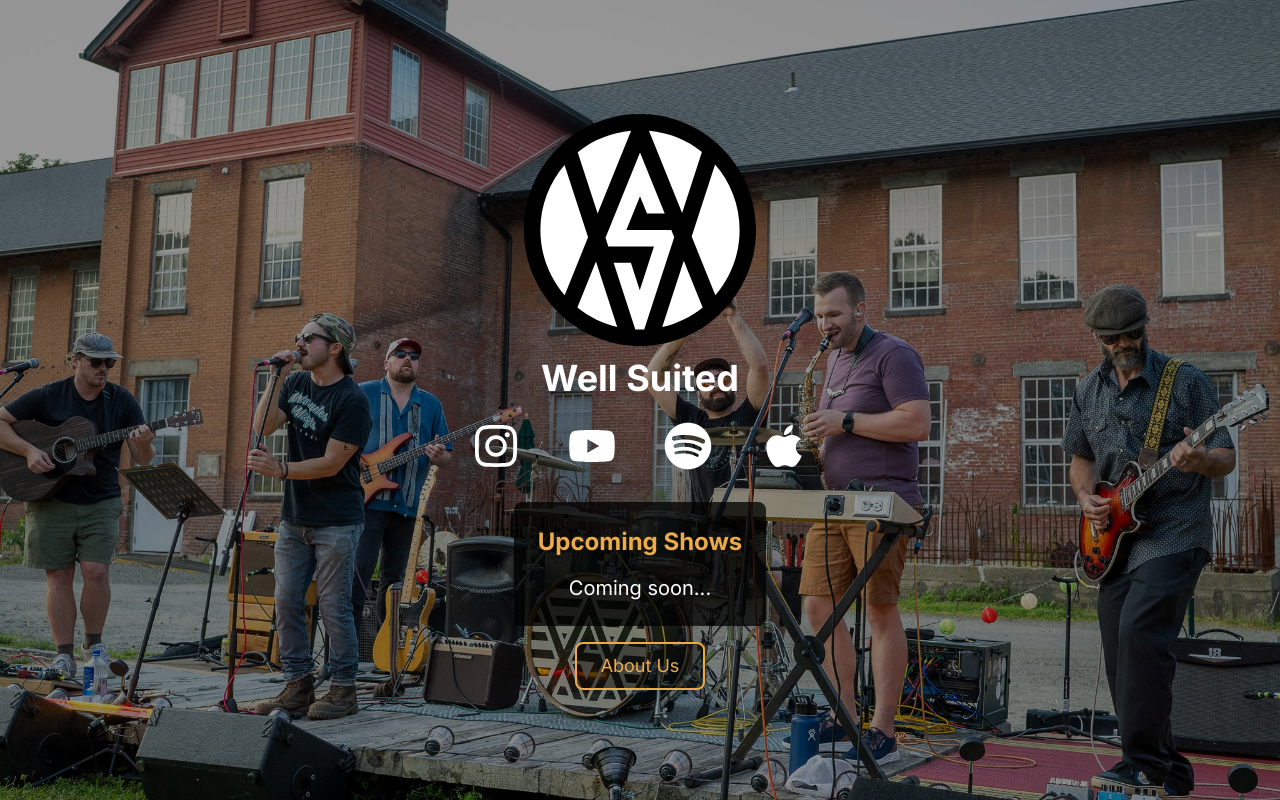
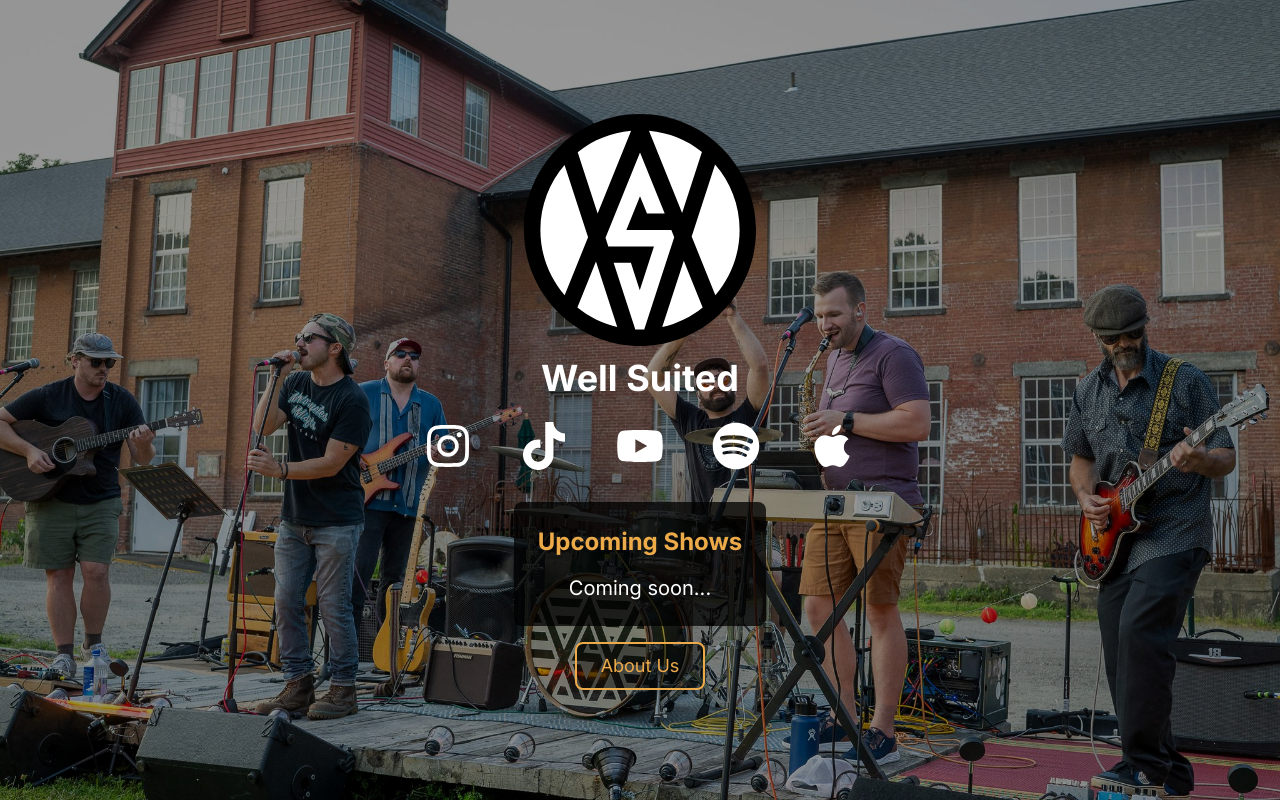
Before and after one commit to corbanmailloux/wellsuitedband, a Next.js app: page / in a window 1280 px wide. Built offline with nearby package versions, Linux system fonts and the light colour scheme.

Commit message:
Add TikTok links.

```diff
--- a/src/app/about/page.tsx
+++ b/src/app/about/page.tsx
@@ -3,7 +3,7 @@
 import Image from 'next/image'
 import Link from 'next/link'
 import { useRouter } from 'next/navigation'
-import { FaInstagram, FaYoutube, FaSpotify, FaApple } from 'react-icons/fa'
+import { FaInstagram, FaYoutube, FaSpotify, FaApple, FaTiktok } from 'react-icons/fa'
 
 export default function About() {
   const router = useRouter()
@@ -134,6 +134,15 @@ export default function About() {
                 Instagram
               </a>
               <a
+                href="https://www.tiktok.com/@wellsuitedband"
+                target="_blank"
+                rel="noopener noreferrer"
+                className="text-white hover:text-brand-yellow transition-colors flex items-center gap-2 basis-[calc(50%-0.5rem)] md:basis-auto"
+              >
+                <FaTiktok className="w-6 h-6" />
+                TikTok
+              </a>
+              <a
                 href="https://www.youtube.com/@wellsuitedband"
                 target="_blank"
                 rel="noopener noreferrer"
--- a/src/app/page.tsx
+++ b/src/app/page.tsx
@@ -1,6 +1,6 @@
 import Image from 'next/image'
 import Link from 'next/link'
-import { FaInstagram, FaYoutube, FaSpotify, FaApple } from 'react-icons/fa'
+import { FaInstagram, FaYoutube, FaSpotify, FaApple, FaTiktok } from 'react-icons/fa'
 
 export default function Home() {
   return (
@@ -61,6 +61,14 @@ export default function Home() {
             <FaInstagram className="w-12 h-12" />
           </a>
           <a
+            href="https://www.tiktok.com/@wellsuitedband"
+            target="_blank"
+            rel="noopener noreferrer"
+            className="text-white hover:text-brand-yellow transition-colors"
+          >
+            <FaTiktok className="w-12 h-12" />
+          </a>
+          <a
             href="https://www.youtube.com/@wellsuitedband"
             target="_blank"
             rel="noopener noreferrer"
@@ -89,12 +97,18 @@ export default function Home() {
         {/* Next Show Callout */}
         <div className="bg-black bg-opacity-75 p-6 rounded-lg max-w-md mx-auto mb-4">
           <h2 className="text-2xl font-bold text-brand-yellow mb-4">Upcoming Shows</h2>
-          <p className="text-xl">Coming soon...</p>
+          <p className="text-xl">
+            Coming soon...
+          </p>
           <div className="hidden">
             <a href='https://theparlorroom.my.salesforce-sites.com/ticket/#/events/a0SV5000009skYXMAY/2025-11-11T19:00:00-05:00' target="_blank">
               <p className="text-2xl">11/11/2025 @ The Iron Horse</p>
               Pre-order tickets <span className="text-brand-yellow">here!</span>
             </a>
+          </div>
+          <div className="hidden">
+            <p className="text-2xl">11/26/2025 @ Stans in Turners Falls, MA</p>
+            <a className="text-brand-yellow" href='https://www.facebook.com/p/St-Stanislaus-Society-100063656318869/' target='_blank'>St. Stanislaus on Facebook</a>
           </div>
         </div>
 
```
